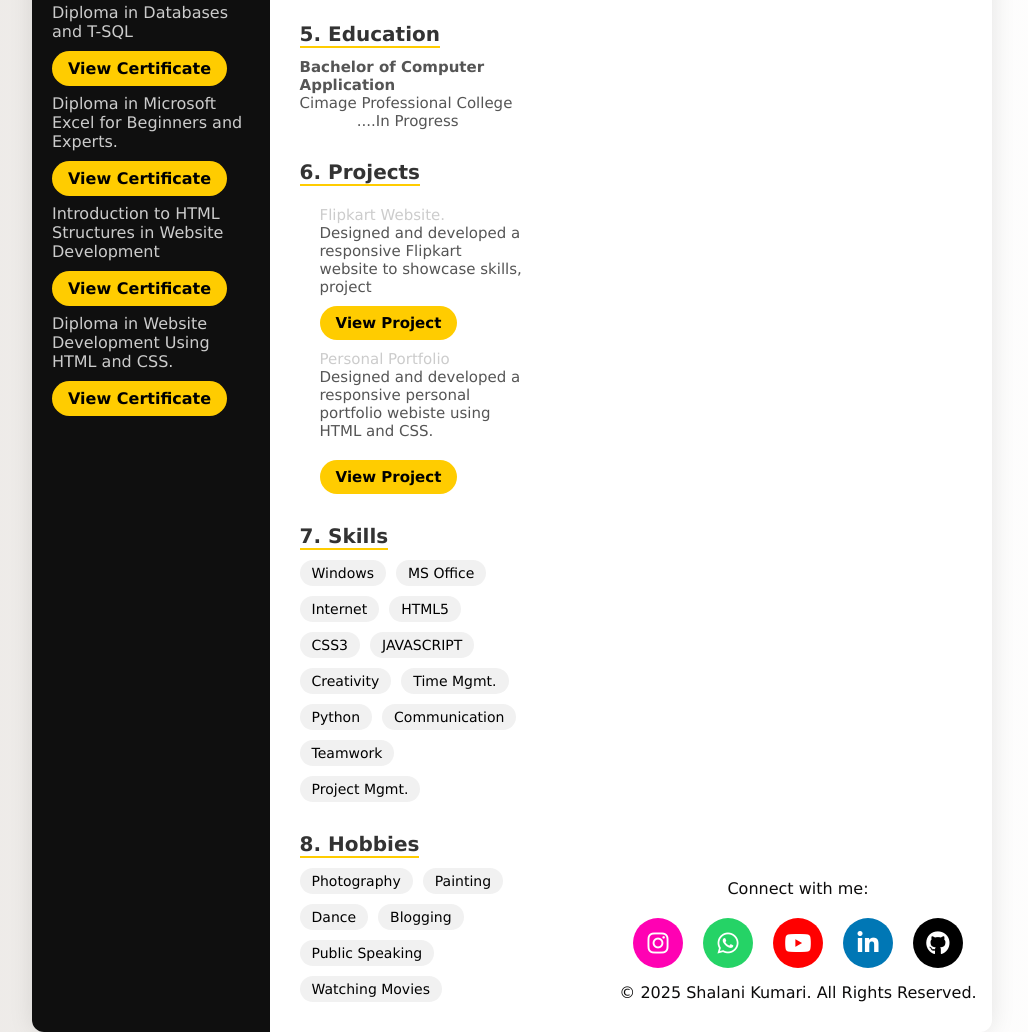
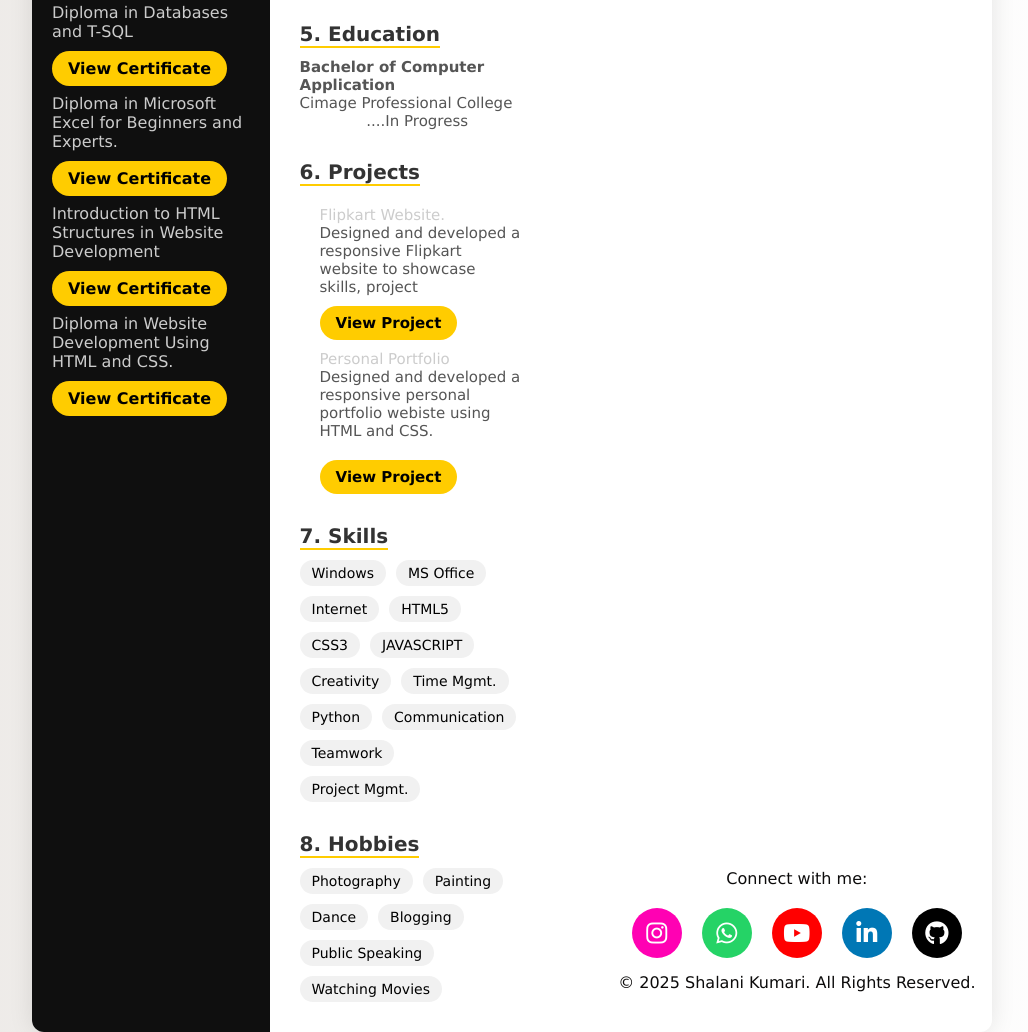
Before and after one commit to shalanikumari/portfolio-project-internship, a plain HTML site: page index.html in a window 1280 px wide. Shown: the part 734-1766 px from the top of the page, without its empty margins (128-1156 px from the left). Drawn offline with Linux system fonts and the light colour scheme.

Commit message:
Update index.html

```diff
--- a/index.html
+++ b/index.html
@@ -156,7 +156,7 @@
 footer {
   color: rgb(12, 11, 11);
   text-align: center;
-  padding: 10px 5px;
+  padding: 20px 10px;
   width: 100%;
   margin-top: auto;
   margin-left: 50px;
```
